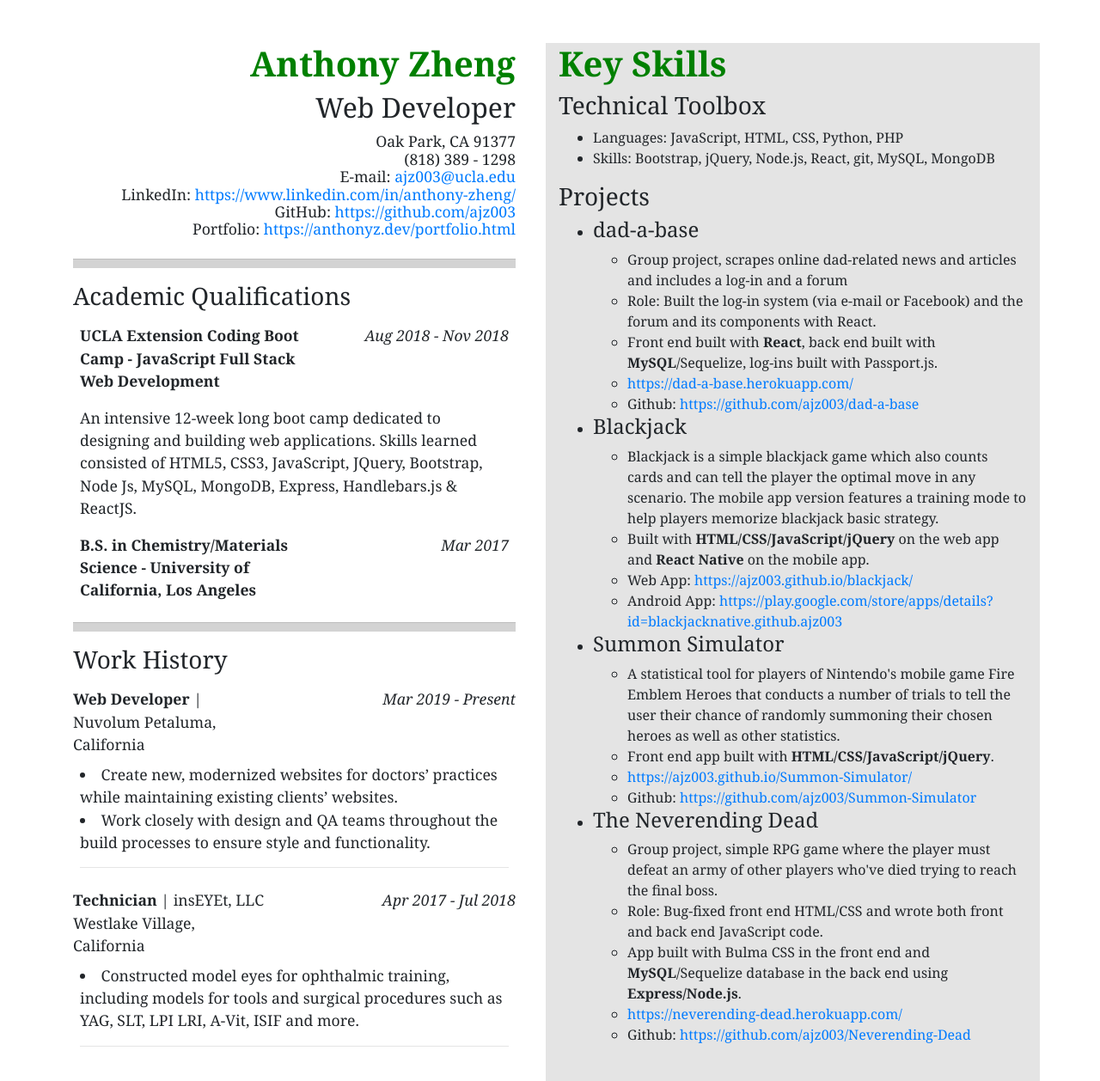
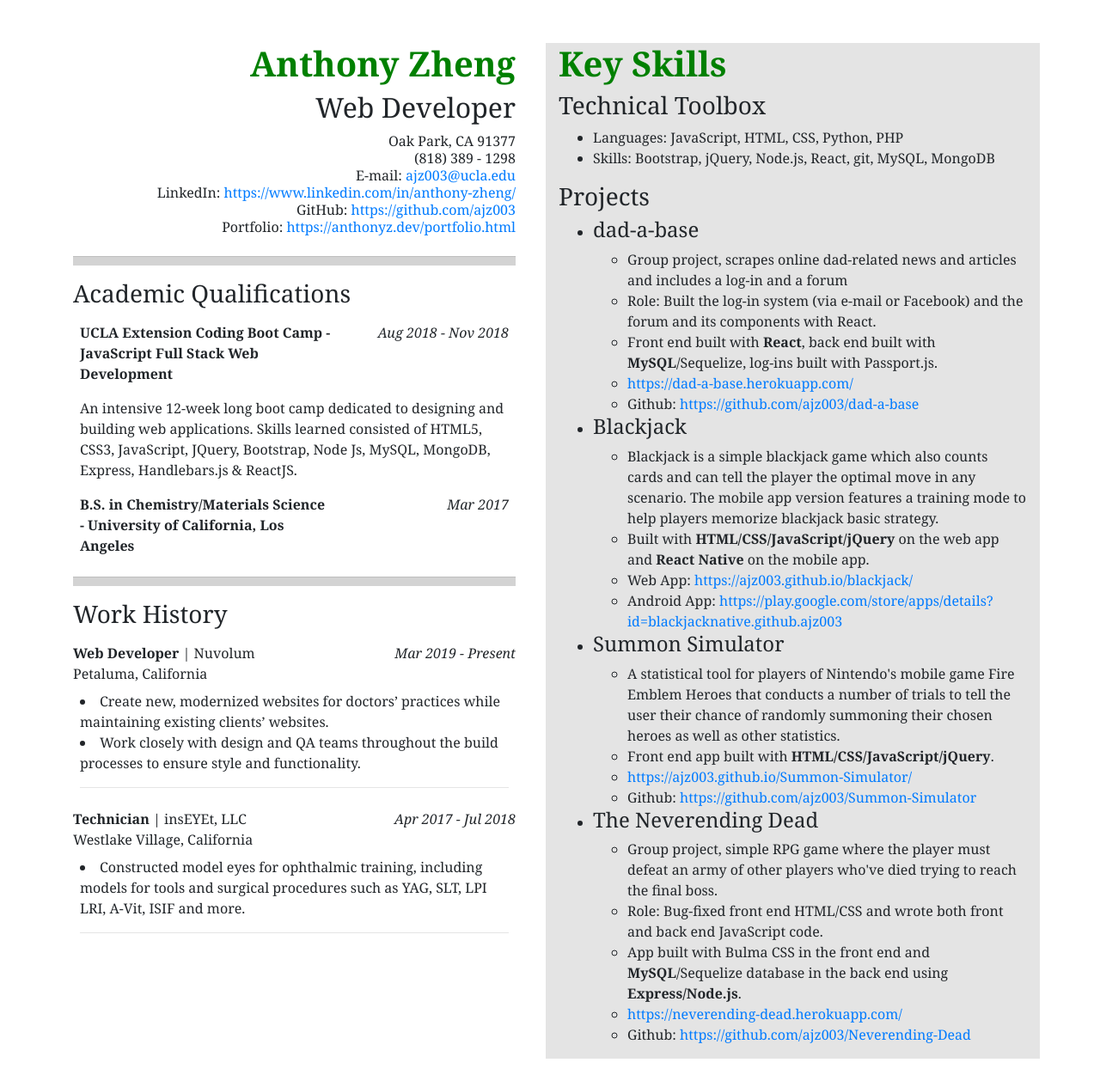
Before and after one commit to ajz003/ajz003.github.io, a Jekyll site: the page resume.html, which Jekyll copies as it is, in a window 1280 px wide. Shown: the whole page at 86% size. Built offline with Jekyll 4.4.1, drawn with Linux system fonts in a browser that asks for light colours; a script that is not in the unit is left out; after the commit the page ends 1232 px from its top, so only the background shows below that.

Commit message:
just kidding

```diff
--- a/resume.html
+++ b/resume.html
@@ -88,7 +88,6 @@
         #left-col {
             margin-right: 10px;
             line-height: 150%;
-            font-size: 1.1rem;
         }
 
         #contact {
```
Also changed, not shown: 1 other file.
